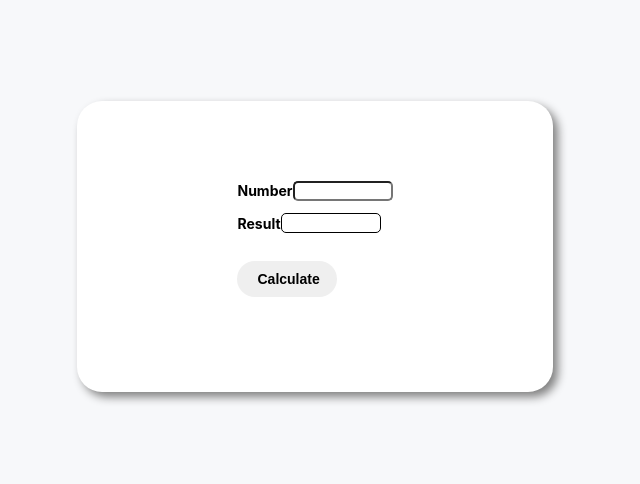
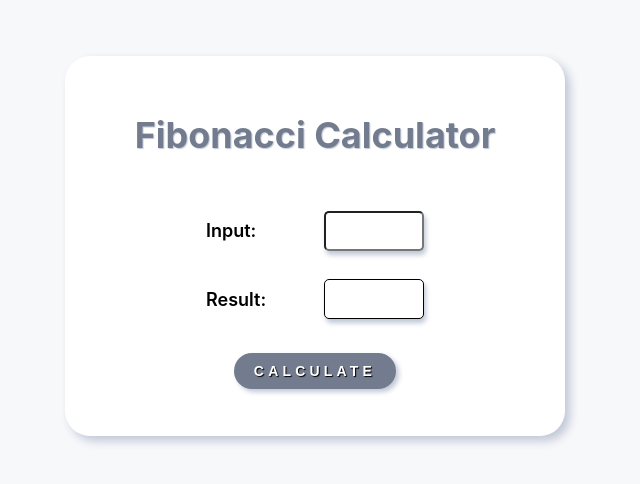
Before and after one commit to marlexxa/Fibonacci-Calculator, a React (Create React App) app: page / in a window 1280 px wide. Shown: the part 154-638 px from the top of the page, without its empty margins (325-965 px from the left). Built offline with nearby package versions, Linux system fonts and the light colour scheme.

Commit message:
feat: style calculator

```diff
--- a/src/assets/styles/theme.js
+++ b/src/assets/styles/theme.js
@@ -2,6 +2,8 @@ export const theme = {
   colors: {
     white: '#ffffff',
     lightGrey: '#F7F8FA',
+    grey: '#C0C7D6',
+    darkGrey: '#737C8E',
     black: '#000000',
   },
   fontSize: {
--- a/src/components/atoms/Button/Button.js
+++ b/src/components/atoms/Button/Button.js
@@ -2,11 +2,24 @@ import styled from 'styled-components';
 
 export const Button = styled.button`
   margin: 15px 0;
-  max-width: 100px;
   padding: 10px 20px;
+  border-radius: 25px;
+  border: none;
+  background-color: ${({ theme }) => theme.colors.darkGrey};
   font-size: ${({ theme }) => theme.fontSize.small};
-  border-radius: 20px;
-  border: none;
   font-weight: bold;
-  color: ${({ theme }) => theme.colors.black};
+  letter-spacing: 0.3em;
+  text-transform: uppercase;
+  color: ${({ theme }) => theme.colors.white};
+  text-shadow: 1px 1px 1px ${({ theme }) => theme.colors.black};
+  box-shadow: 3px 3px 5px ${({ theme }) => theme.colors.grey};
+  transition: 0.2s ease-in-out;
+
+  &:hover {
+    box-shadow: 3px 3px 5px ${({ theme }) => theme.colors.black};
+  }
+
+  &:focus {
+    outline: none;
+  }
 `;
--- a/src/components/atoms/Input/Input.js
+++ b/src/components/atoms/Input/Input.js
@@ -4,5 +4,11 @@ export const Input = styled.input`
   padding: 5px 10px;
   border-radius: 5px;
   width: 100px;
-  height: 20px;
+  height: 40px;
+  box-shadow: 2px 4px 5px ${({ theme }) => theme.colors.grey};
+
+  &:focus {
+    outline: none;
+    box-shadow: 2px 4px 5px ${({ theme }) => theme.colors.darkGrey};
+  }
 `;
--- a/src/components/atoms/Label/Label.js
+++ b/src/components/atoms/Label/Label.js
@@ -1,6 +1,6 @@
 import styled from 'styled-components';
 
 export const Label = styled.label`
-  font-weight: bold;
-  font-size: ${({ theme }) => theme.fontSize.small};
+  font-size: ${({ theme }) => theme.fontSize.medium};
+  font-weight: 600;
 `;
--- a/src/components/atoms/Output/Output.js
+++ b/src/components/atoms/Output/Output.js
@@ -2,9 +2,10 @@ import styled from 'styled-components';
 
 export const Output = styled.div`
   padding: 5px 10px;
-  width: 100px;
-  height: 20px;
-  border: 1px solid black;
+  min-width: 100px;
+  height: 40px;
+  border: 1px solid ${({ theme }) => theme.colors.black};
   border-radius: 5px;
   background-color: ${({ theme }) => theme.colors.white};
+  box-shadow: 2px 4px 5px ${({ theme }) => theme.colors.grey};
 `;
--- a/src/components/atoms/OutputName/OutputName.js
+++ b/src/components/atoms/OutputName/OutputName.js
@@ -1,6 +1,6 @@
 import styled from 'styled-components';
 
 export const OutputName = styled.p`
-  font-size: ${({ theme }) => theme.fontSize.small};
-  font-weight: bold;
+  font-size: ${({ theme }) => theme.fontSize.medium};
+  font-weight: 600;
 `;
--- /dev/null
+++ b/src/components/atoms/Title/Title.js
@@ -0,0 +1,8 @@
+import styled from 'styled-components';
+
+export const Title = styled.h1`
+  font-size: ${({ theme }) => theme.fontSize.large};
+  color: ${({ theme }) => theme.colors.darkGrey};
+  text-shadow: 1px 1px 1px ${({ theme }) => theme.colors.grey};
+  padding-bottom: 20px;
+`;
--- a/src/components/molecules/InputField/InputField.js
+++ b/src/components/molecules/InputField/InputField.js
@@ -5,15 +5,22 @@ import { Label } from 'components/atoms/Label/Label';
 import { Input } from 'components/atoms/Input/Input';
 
 const Wrapper = styled.div`
+  width: 50%;
   display: flex;
+  justify-content: space-between;
   align-items: center;
+  margin: 10px 0;
+
+  ${Label} {
+    margin-right: 10px;
+  }
 `;
 
-const InputField = ({ value, label, name, id, type = 'number' }) => {
+const InputField = ({ label, name, id, type = 'number', min = '0' }) => {
   return (
     <Wrapper>
       <Label htmlFor={id}>{label}</Label>
-      <Input name={name} id={id} type={type} />
+      <Input name={name} id={id} type={type} min={min} />
     </Wrapper>
   );
 };
--- a/src/components/molecules/OutputField/OutputField.js
+++ b/src/components/molecules/OutputField/OutputField.js
@@ -4,8 +4,15 @@ import { Output } from 'components/atoms/Output/Output';
 import { OutputName } from 'components/atoms/OutputName/OutputName';
 
 const Wrapper = styled.div`
+  width: 50%;
   display: flex;
+  justify-content: space-between;
   align-items: center;
+  margin: 10px 0;
+
+  ${OutputName} {
+    margin-right: 10px;
+  }
 `;
 
 const OutputField = ({ name }) => {
--- a/src/components/organisms/Calculator/Calculator.js
+++ b/src/components/organisms/Calculator/Calculator.js
@@ -3,20 +3,24 @@ import styled from 'styled-components';
 import InputField from 'components/molecules/InputField/InputField';
 import OutputField from 'components/molecules/OutputField/OutputField';
 import { Button } from 'components/atoms/Button/Button';
+import { Title } from 'components/atoms/Title/Title';
 
 const Wrapper = styled.div`
   display: flex;
   flex-direction: column;
+  align-items: center;
   background-color: ${({ theme }) => theme.colors.white};
-  padding: 5em 10em;
+  min-width: 500px;
+  padding: 2em;
   border-radius: 25px;
-  box-shadow: 5px 5px 10px grey;
+  box-shadow: 5px 5px 10px ${({ theme }) => theme.colors.grey};
 `;
 
 const Calculator = () => (
   <Wrapper>
-    <InputField label="Number" id="number" name="number" />
-    <OutputField name="Result" />
+    <Title>Fibonacci Calculator</Title>
+    <InputField label="Input: " id="number" name="number" />
+    <OutputField name="Result: " />
     <Button>Calculate</Button>
   </Wrapper>
 );
```
